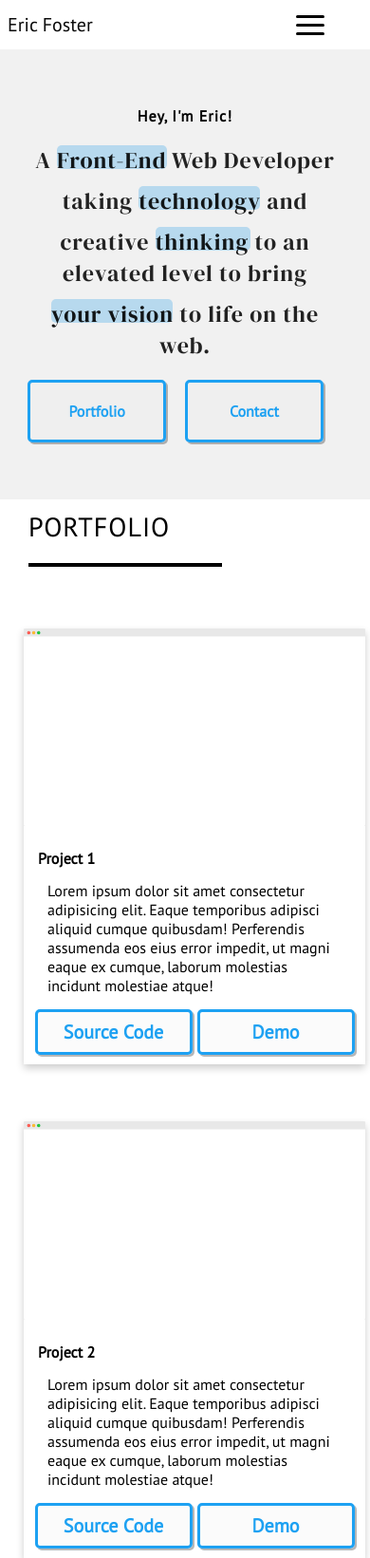
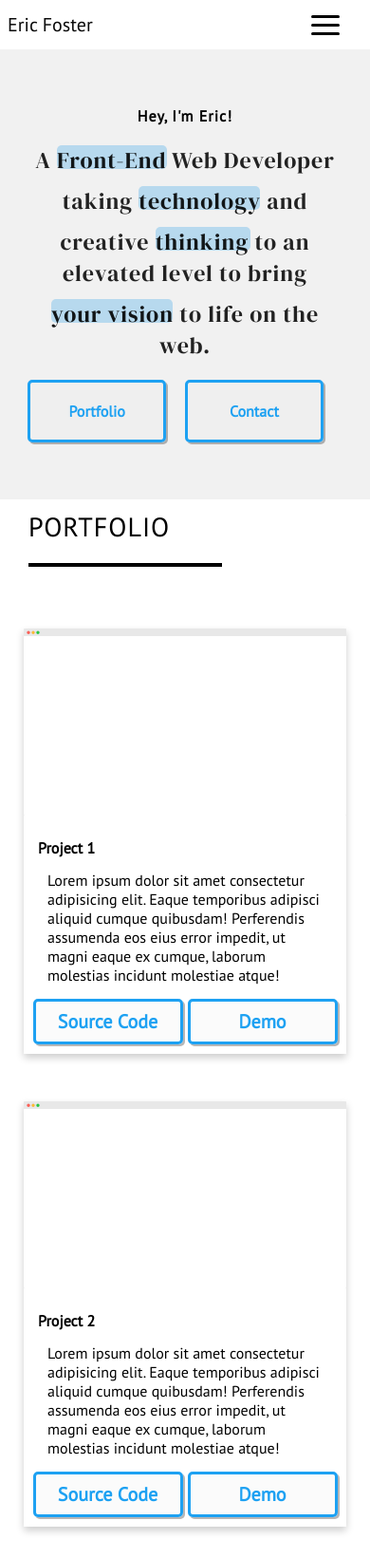
Before and after one commit to eric-foster/portfolio, a plain HTML site: page index.html in a window 390 px wide. Shown: the top 1641 px of the page at 95% size. Drawn offline with nearby package versions, Linux system fonts and the light colour scheme.

Commit message:
Updated Footer and Overall Responsiveness.

```diff
--- a/index.html
+++ b/index.html
@@ -136,7 +136,7 @@
                 <div class="social-links">
                     <a href="https://github.com/eric-foster"><img src="https://d33wubrfki0l68.cloudfront.net/5557d5a11584d7201a38ee1a95200f57a4cc0f88/15085/assets/png/github-ico.png" alt="My Github"></a>
                     <a href="https://www.linkedin.com/in/eric-f-87a366114/"><img src="https://d33wubrfki0l68.cloudfront.net/7f29579dde49e02480372aa49f7189c5536b0118/34b92/assets/png/linkedin-ico.png" alt="My Linkedin"></a>
-                    <a href="ericfoster.dev@gmail.com"><img src="Assets/pngaaa.com-657703.png" alt="My Email"></a>
+                    <a href="mailto:ericfoster.dev@gmail.com"><img src="Assets/pngaaa.com-657703.png" alt="My Email"></a>
                 </div>
                 <div class="made-by">
                     <p>Made By Eric Foster @2023</p>
--- a/style.css
+++ b/style.css
@@ -9,14 +9,10 @@ html {
     scroll-behavior: smooth;
 }
 
-/* body{
-    max-width: 2000px;
-    margin: auto;
-} */
-
 .container {
     max-width: 1200px;
-    margin: 0 auto
+    margin: 0 auto;
+    display: block;
 }
 
 /* NavBar */
@@ -26,7 +22,7 @@ nav .container {
     padding: 5px;
     padding-left: 0;
     /* height: 8vh; */
-    justify-content: space-evenly;
+    justify-content: space-between;
     background-color: rgb(255, 255, 255);
     /* position: fixed;
     top: 0;
@@ -80,7 +76,7 @@ nav .container .right-navbar li a:hover {
 .toggle-button {
     position: absolute;
     top: 1rem;
-    right: 3rem;
+    right: 2rem;
     display: none;
     flex-direction: column;
     justify-content: space-between;
@@ -221,8 +217,8 @@ nav .container .right-navbar li a:hover {
 
 .projects .container .portfolio-body {
     display: grid;
-    gap: 20px;
-    grid-template-columns: repeat(auto-fill, minmax(400px, 1fr));
+    gap: 10px;
+    grid-template-columns: repeat(auto-fill, minmax(300px, 1fr));
     padding: 5px;
 }
 .card {
@@ -480,6 +476,8 @@ button[type="submit"]:hover {
     .contact-me .container{
         margin-left: 30px;
     }
+
+
     /* Contact Section */
 
     /* Footer Section  */
```
